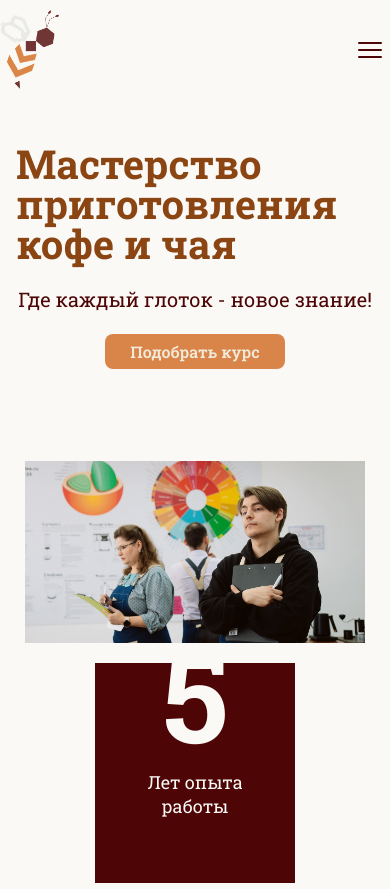
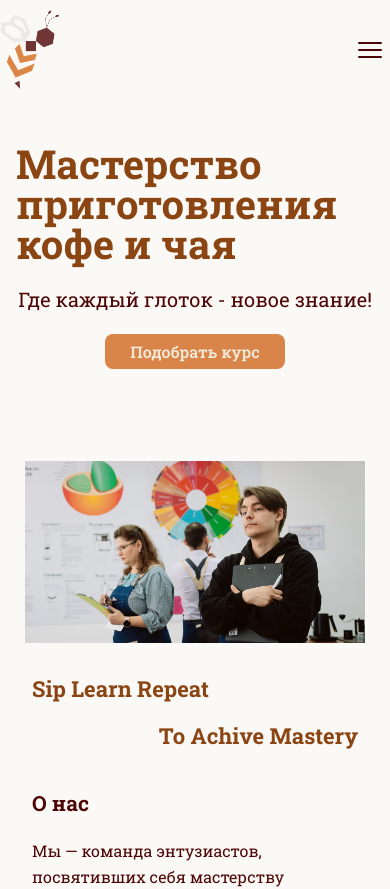
Before and after one commit to romkalan/Coffee-Tea-Mastery, a React (Vite) app: page /#/ in a window 390 px wide. Shown: the top 889 px of the page. Built offline with nearby package versions, Linux system fonts and the light colour scheme; data requests are answered from the project's data file.

Commit message:
fix: hide Experience info block (5 лет опыта) on mobile

```diff
--- a/src/components/Experience/styles.module.scss
+++ b/src/components/Experience/styles.module.scss
@@ -40,6 +40,12 @@
   padding-top: clamp(90px, 15vw, 150px);
 }
 
+@include mixins.respond-sm-max {
+  .info {
+    display: none;
+  }
+}
+
 @include mixins.respond-md-max {
   .root {
     flex-direction: column;
```
Also changed, not shown: 4 other files (tests, documents, lock files or other folders).
